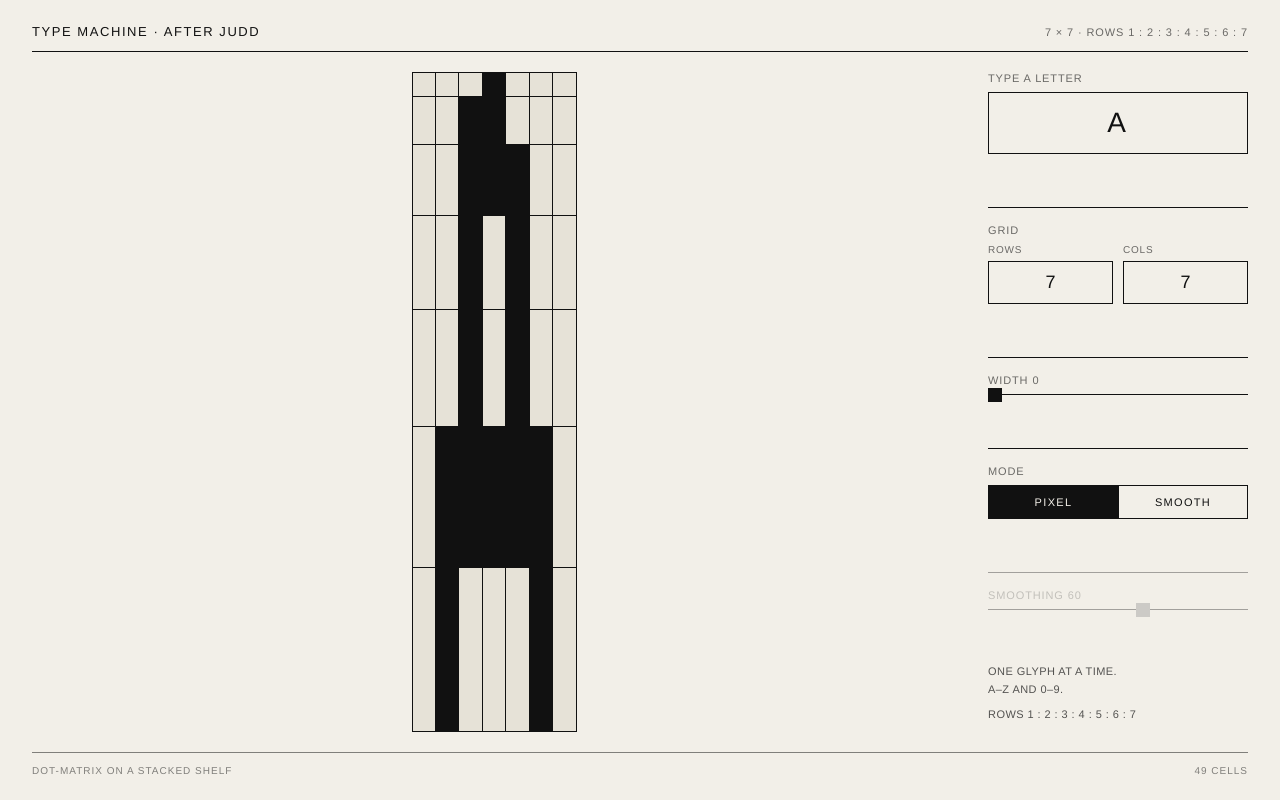
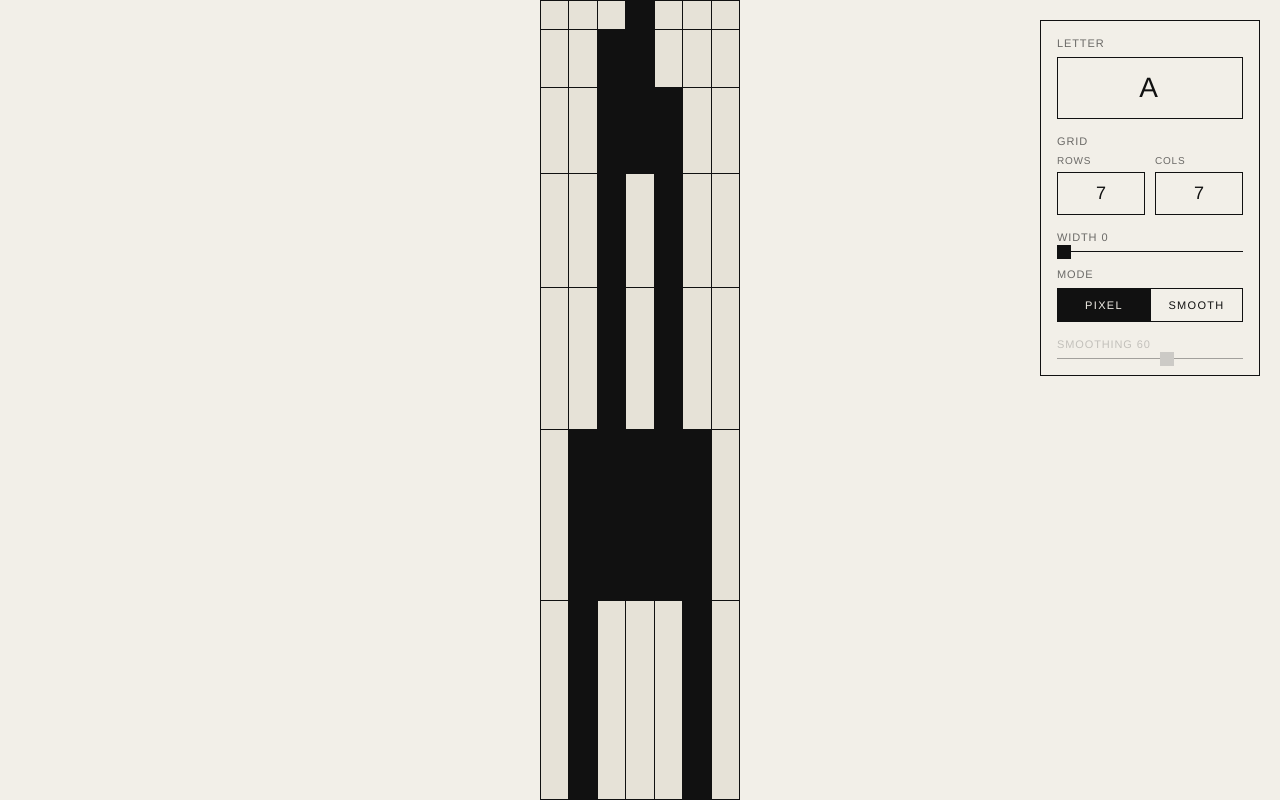
Before and after one commit to madebykong/afterjudd, a plain HTML site: page index.html in a window 1280 px wide. Drawn offline with Linux system fonts and the light colour scheme.

Commit message:
Redesign to full-bleed layout with floating control panel
Remove header, footer, and legend. Shelf fills the full viewport.
Controls move to a floating panel pinned to the upper right.

Co-Authored-By: Claude Sonnet 4.6 <noreply@anthropic.com>

```diff
--- a/index.html
+++ b/index.html
@@ -27,47 +27,41 @@
 
   body {
     display: flex;
-    flex-direction: column;
-    padding: 24px 32px;
-    gap: 20px;
-  }
-
-  header {
-    display: flex;
-    justify-content: space-between;
-    align-items: baseline;
-    border-bottom: 1px solid var(--rule);
-    padding-bottom: 12px;
-  }
-
-  h1 {
     margin: 0;
-    font-size: 13px;
-    font-weight: 500;
-    letter-spacing: 0.12em;
-    text-transform: uppercase;
-  }
-
-  .meta {
-    font-size: 11px;
-    letter-spacing: 0.08em;
-    text-transform: uppercase;
-    opacity: 0.6;
+    padding: 0;
+    width: 100vw;
+    height: 100vh;
+    overflow: hidden;
   }
 
   main {
     flex: 1;
-    display: grid;
-    grid-template-columns: 1fr auto;
-    gap: 32px;
+    position: relative;
     min-height: 0;
+    min-width: 0;
   }
 
   .stage {
+    width: 100%;
+    height: 100%;
     display: flex;
     align-items: center;
     justify-content: center;
-    min-height: 0;
+  }
+
+  /* --- Floating control panel --- */
+  .panel {
+    position: absolute;
+    top: 20px;
+    right: 20px;
+    width: 220px;
+    background: var(--paper);
+    border: 1px solid var(--rule);
+    padding: 16px;
+    display: flex;
+    flex-direction: column;
+    gap: 16px;
+    z-index: 100;
   }
 
   /* The shelf: N rows with heights 1..N, M equal columns.
@@ -103,11 +97,6 @@
 
   .shelf.is-smooth .overlay {
     display: block;
-  }
-
-  .control-block {
-    border-top: 1px solid var(--rule);
-    padding-top: 16px;
   }
 
   .control-block label,
@@ -239,14 +228,6 @@
 
   input[type="number"]:focus { background: #fff; }
 
-  aside {
-    display: flex;
-    flex-direction: column;
-    justify-content: space-between;
-    gap: 24px;
-    width: 260px;
-  }
-
   .input-block label {
     display: block;
     font-size: 11px;
@@ -274,52 +255,17 @@
     background: #fff;
   }
 
-  .legend {
-    font-size: 11px;
-    line-height: 1.6;
-    letter-spacing: 0.04em;
-    text-transform: uppercase;
-    opacity: 0.7;
-  }
-
-  .legend p { margin: 0 0 8px 0; }
-
-  .legend table {
-    border-collapse: collapse;
-    margin-top: 8px;
-  }
-
-  .legend td {
-    padding: 2px 10px 2px 0;
-    font-variant-numeric: tabular-nums;
-  }
-
-  footer {
-    border-top: 1px solid var(--rule);
-    padding-top: 12px;
-    font-size: 10px;
-    letter-spacing: 0.1em;
-    text-transform: uppercase;
-    opacity: 0.5;
-    display: flex;
-    justify-content: space-between;
-  }
 </style>
 </head>
 <body>
-  <header>
-    <h1>Type Machine &middot; After Judd</h1>
-    <div class="meta" id="meta-line">7 &times; 7 &middot; rows 1 : 2 : 3 : 4 : 5 : 6 : 7</div>
-  </header>
-
   <main>
     <div class="stage">
       <div class="shelf" id="shelf" aria-label="Letter plotted on a seven by seven grid"></div>
     </div>
 
-    <aside>
+    <div class="panel">
       <div class="input-block">
-        <label for="letter">Type a letter</label>
+        <label for="letter">Letter</label>
         <input id="letter" type="text" maxlength="1" autocomplete="off" spellcheck="false" value="A" />
       </div>
 
@@ -358,18 +304,8 @@
           <input id="strength" type="range" min="0" max="100" value="60" disabled />
         </div>
       </div>
-
-      <div class="legend">
-        <p>One glyph at a time.<br>A–Z and 0–9.</p>
-        <p id="ratio-line">Rows 1 : 2 : 3 : 4 : 5 : 6 : 7</p>
-      </div>
-    </aside>
+    </div>
   </main>
-
-  <footer>
-    <span>Dot-matrix on a stacked shelf</span>
-    <span id="count">49 cells</span>
-  </footer>
 
 <script>
   // --- Elements ---
@@ -385,9 +321,6 @@
   const widthInput = document.getElementById("width");
   const widthVal = document.getElementById("width-val");
   const widthBlock = document.getElementById("width-block");
-  const metaLine = document.getElementById("meta-line");
-  const ratioLine = document.getElementById("ratio-line");
-  const countEl = document.getElementById("count");
 
   // --- State ---
   let numRows = 7;
@@ -476,12 +409,7 @@
     if (overlay) overlay.setAttribute("viewBox", `0 0 ${viewW} ${viewH}`);
   }
 
-  function updateLabels() {
-    const ratios = Array.from({ length: numRows }, (_, i) => i + 1).join(" : ");
-    metaLine.innerHTML = `${numCols} &times; ${numRows} &middot; rows ${ratios}`;
-    ratioLine.textContent = `Rows ${ratios}`;
-    if (countEl) countEl.textContent = `${numRows * numCols} cells`;
-  }
+  function updateLabels() {}
 
   // Fit the shelf inside the stage while honouring its aspect ratio.
   function sizeShelf() {
```
